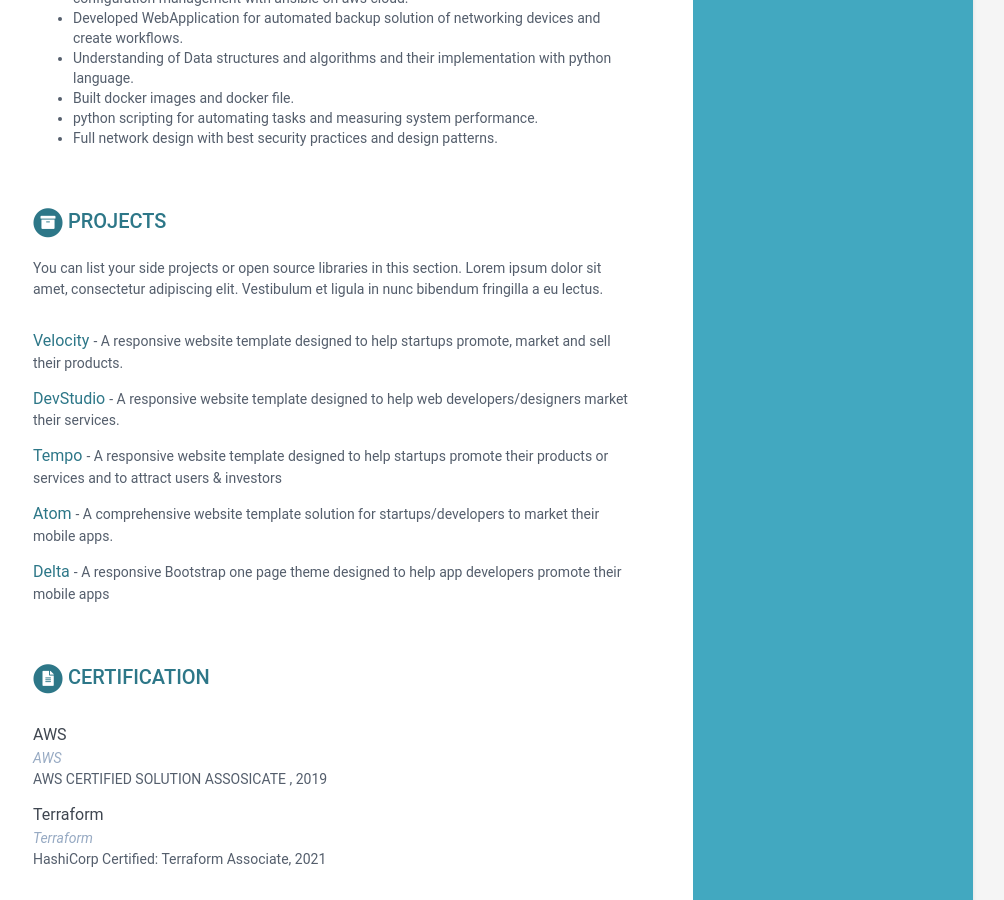
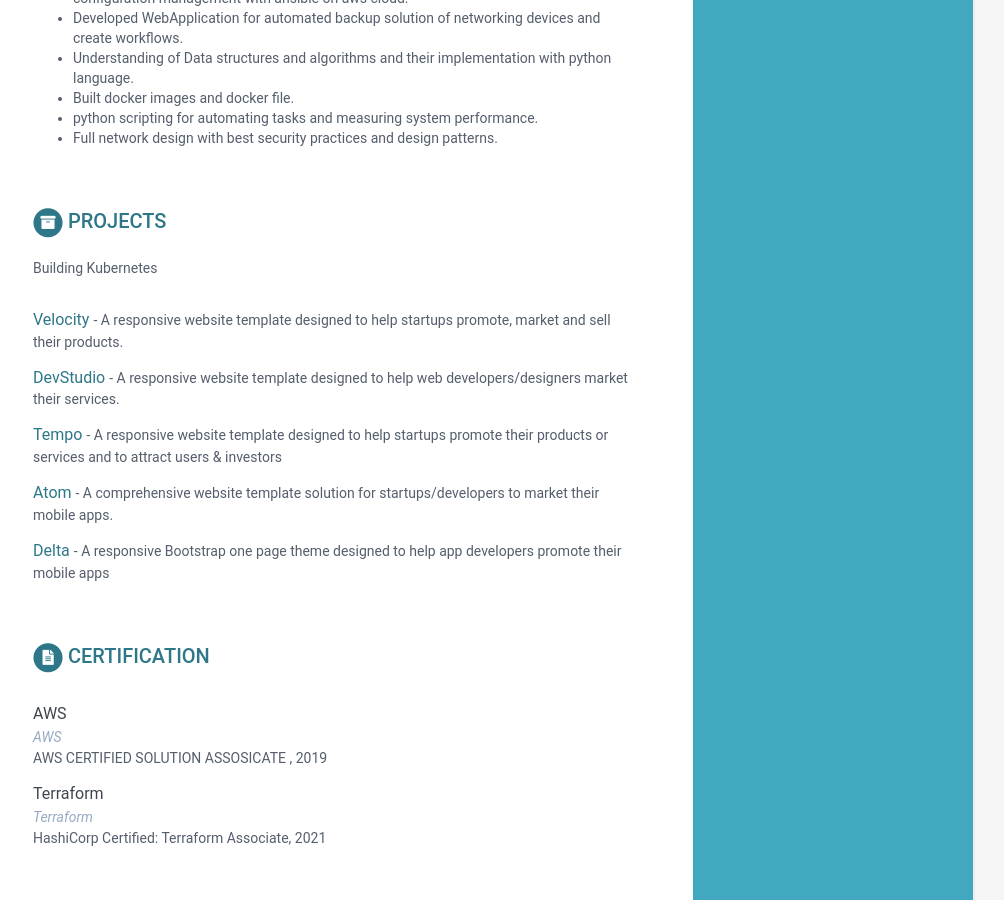
Before and after one commit to dineshkumar181094/dineshkumar181094, a Jekyll site: the page built from index.html, in a window 1280 px wide and 900 px high, scrolled down 1099 px. Shown: the whole window, without its empty margins (167-1171 px from the left). Built offline with Jekyll 4.4.1, drawn with Linux system fonts in a browser that asks for light colours.

```diff
--- a/_data/data.yml
+++ b/_data/data.yml
@@ -101,9 +101,7 @@ experiences:
 projects:
     title: Projects
     intro: >
-      You can list your side projects or open source libraries in this
-      section. Lorem ipsum dolor sit amet, consectetur adipiscing elit.
-      Vestibulum et ligula in nunc bibendum fringilla a eu lectus.
+      Building Kubernetes
 
     assignments:
       - title: Velocity
```
Also changed, not shown: 1 other file.
